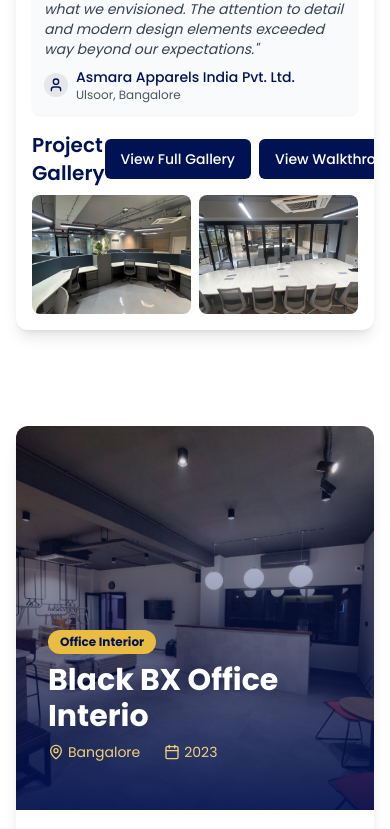
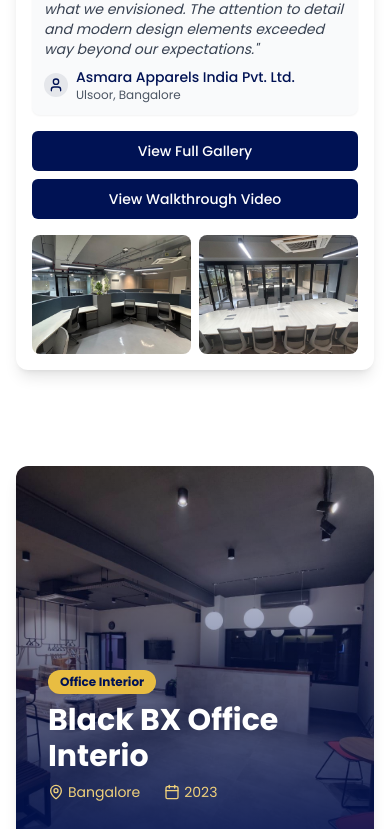
Before and after one commit to abhishekck31/annapoornaa_interio, a Next.js app: page /featured-projects in a window 390 px wide. Shown: the part 1043-1872 px from the top of the page. Built offline with nearby package versions, Linux system fonts and the light colour scheme.

Commit message:
improved reposnsivess for featured project section

```diff
--- a/app/featured-projects/page.tsx
+++ b/app/featured-projects/page.tsx
@@ -152,22 +152,19 @@ export default function FeaturedProjectsPage() {
                       </div>
 
                       <div className="lg:col-span-7">
-                        <div className="flex items-center justify-between mb-2">
-                          <h4 className="text-xl font-semibold text-navy-900">Project Gallery</h4>
-                          <div className="flex space-x-2">
+                        <div className="flex flex-col gap-2 w-full sm:flex-row sm:gap-4 mb-4">
                           <Button
-                              className="bg-navy-900 hover:bg-navy-800 text-white text-sm px-4 py-2"
+                            className="w-full sm:w-auto bg-navy-900 hover:bg-navy-800 text-white text-sm px-4 py-2"
                             onClick={() => openGallery(project.id)}
                           >
                             View Full Gallery
                           </Button>
                           <Button
-                              className="bg-navy-900 hover:bg-navy-800 text-white text-sm px-4 py-2"
+                            className="w-full sm:w-auto bg-navy-900 hover:bg-navy-800 text-white text-sm px-4 py-2"
                             onClick={() => openVideo(project.id)}
                           >
                             View Walkthrough Video
                           </Button>
-                          </div>
                         </div>
                         <div className="grid grid-cols-2 gap-2">
                           {project.images.slice(0, 2).map((image, index) => (
```
Lines whose indentation alone changed are shown as unchanged.
